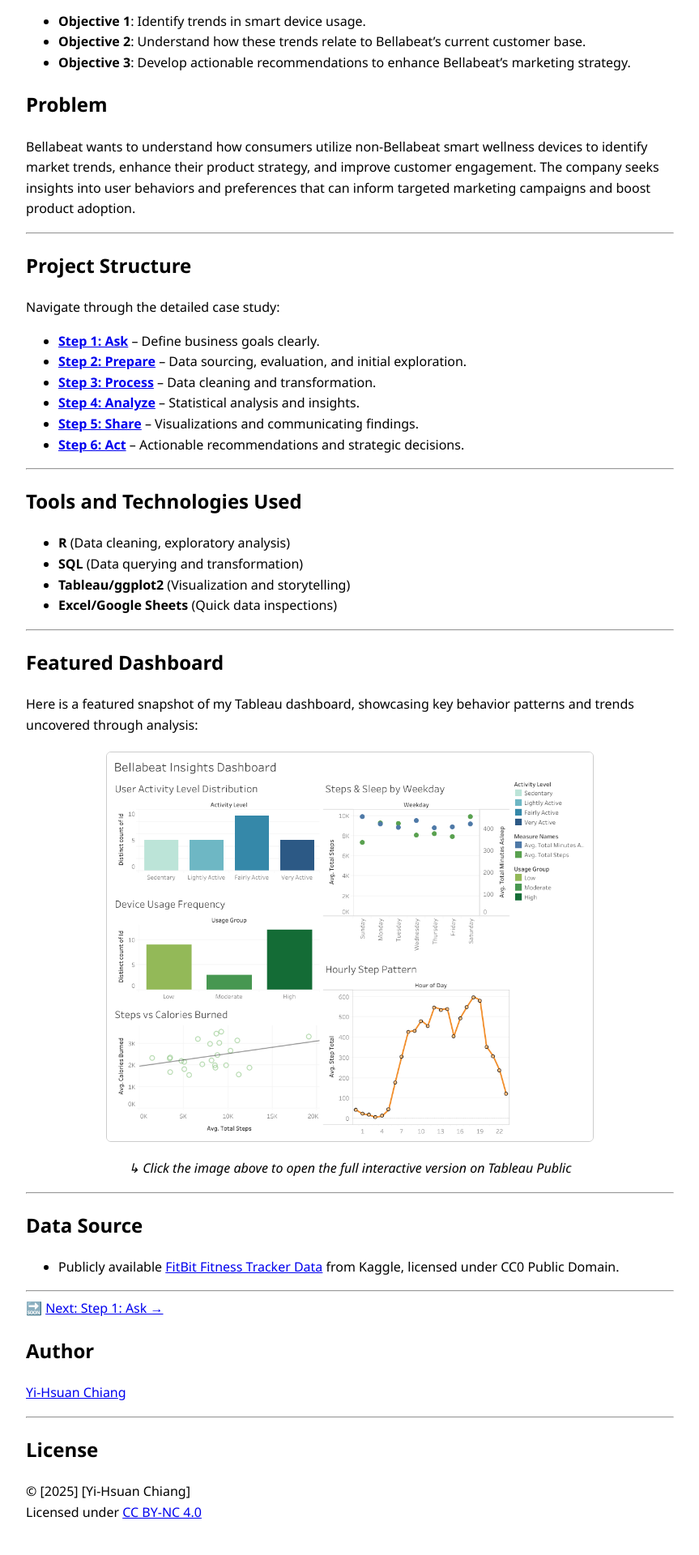
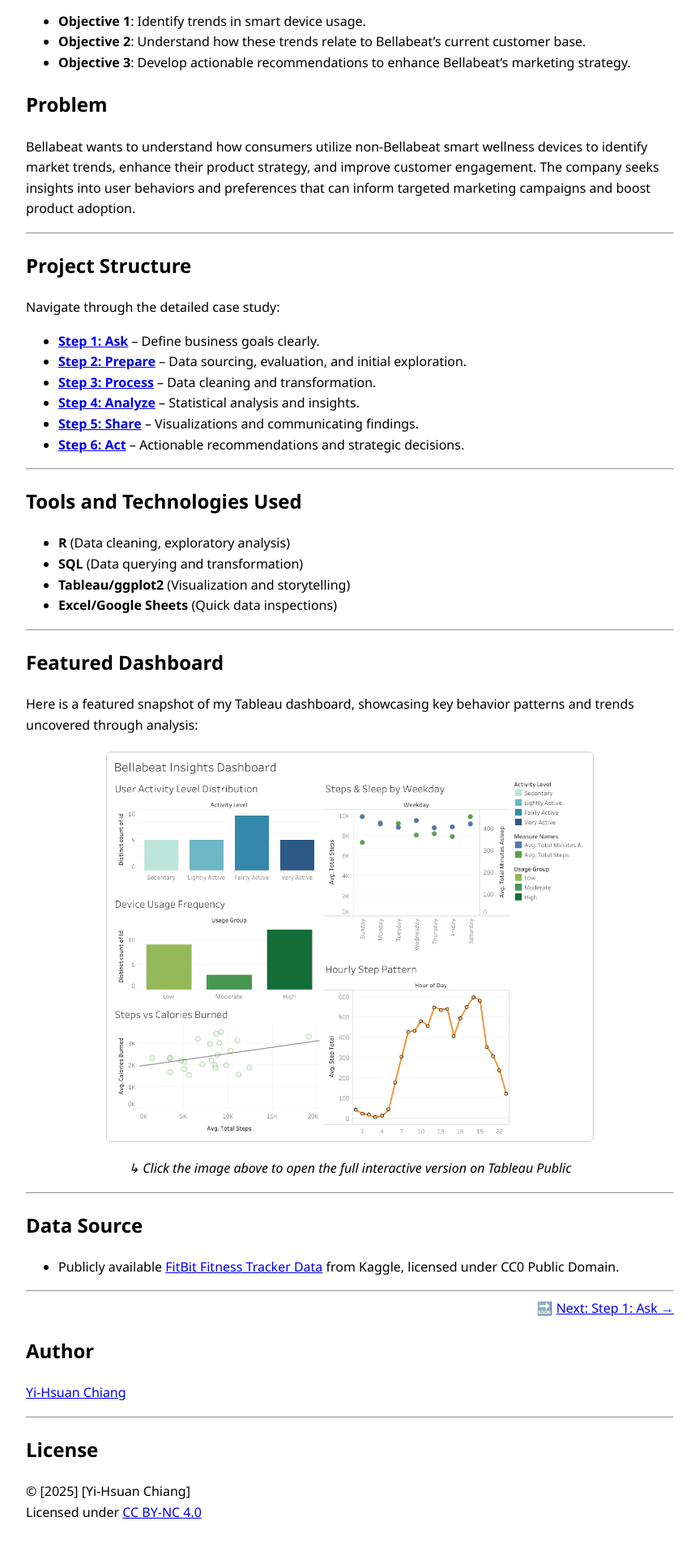
Before and after one commit to YiChiang12/bellabeat_case_study, a Jekyll site: the page built from docs/index.md, in a window 1280 px wide. Shown: the part 740-2660 px from the top of the page at 81% size, without its empty margins (208-1071 px from the left). Built offline with Jekyll 4.4.1, drawn with Linux system fonts in a browser that asks for light colours.

```diff
--- a/docs/index.md
+++ b/docs/index.md
@@ -71,8 +71,8 @@ Here is a featured snapshot of my Tableau dashboard, showcasing key behavior pat
 
 <!-- 🔗 🔜 **[Next: Step 1: Ask →](step1_ask/)** -->
 
-<div style="display: flex; justify-content: space-between;">
-  <span>🔜 <a href="../step1_ask/">Next: Step 1: Ask →</a></span>
+<div style="display: flex; justify-content: flex-end;">
+  <span>🔜 <a href="step1_ask/">Next: Step 1: Ask →</a></span>
 </div>
 
 ## Author
```
Also changed, not shown: README.md (+1 -1 lines).
